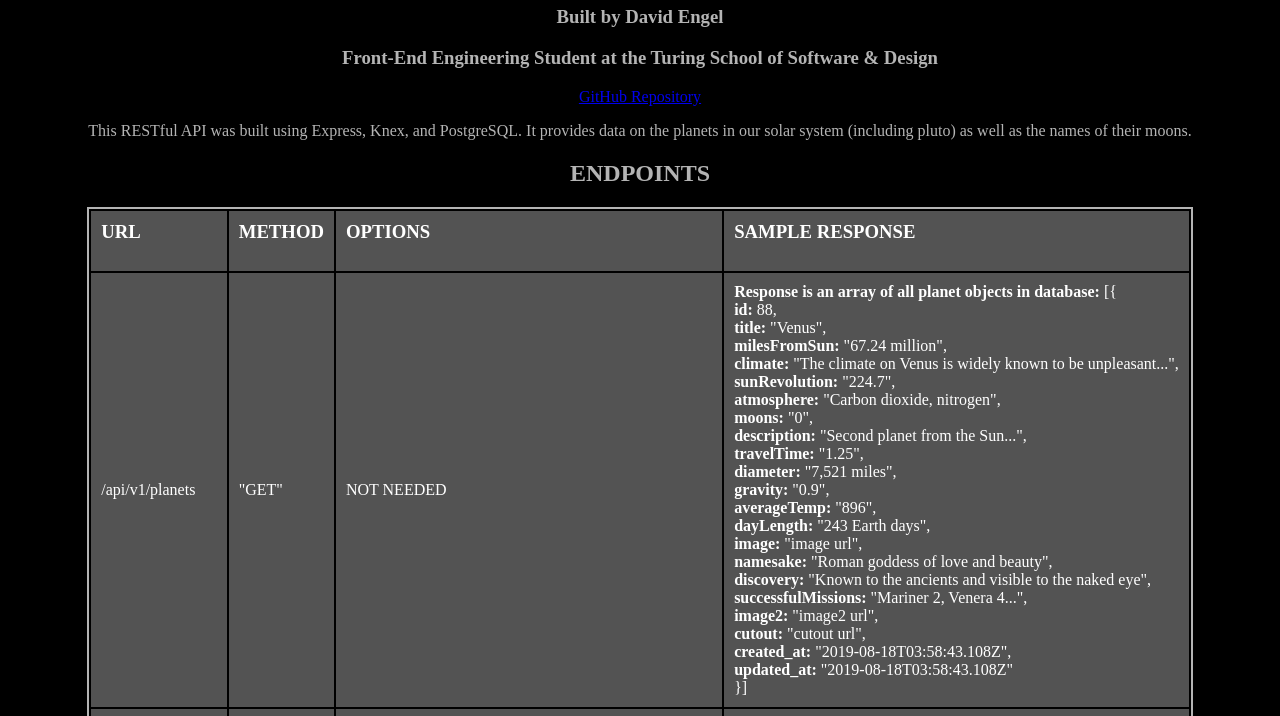
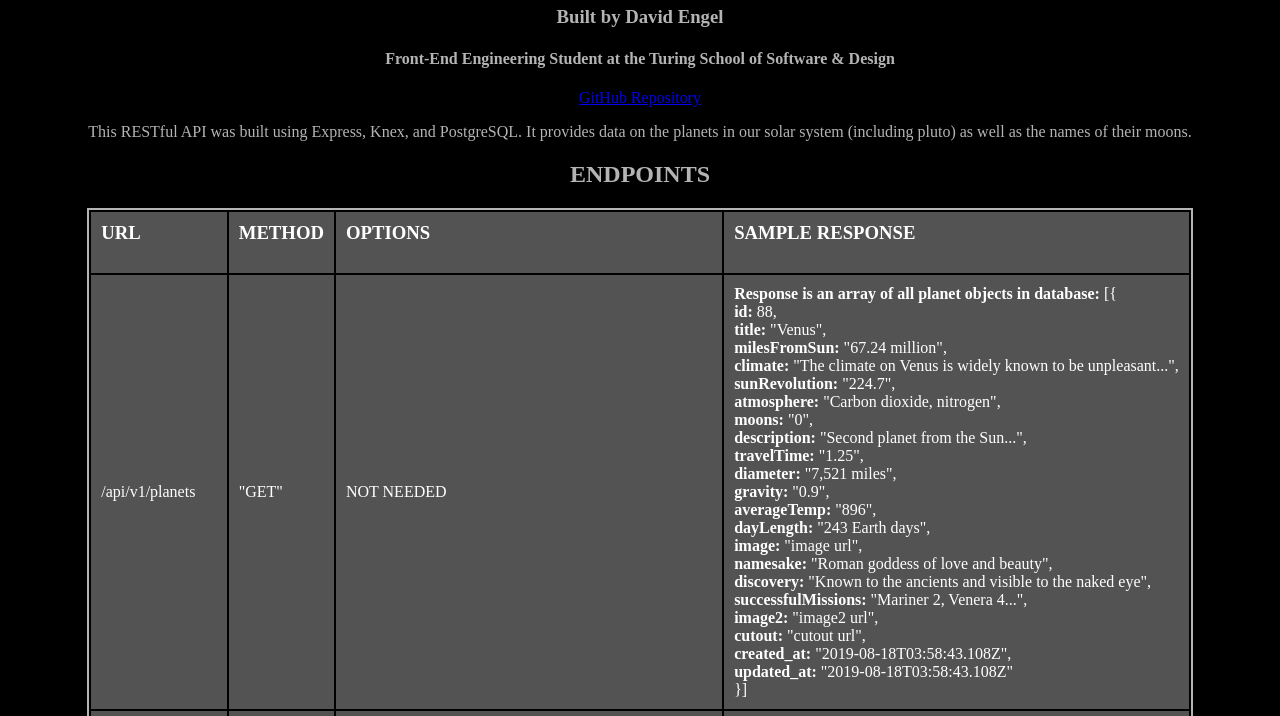
Before and after one commit to David5280/planets-api, a website: page public/index.html in a window 1280 px wide. Shown: the part 60-776 px from the top of the page. Drawn offline with Linux system fonts and the light colour scheme.

Commit message:
Add semantic change to static page

```diff
--- a/public/index.html
+++ b/public/index.html
@@ -7,7 +7,7 @@
       <header>
         <h1>Space-Out API</h1>
         <h3>Built by David Engel</h3>
-        <h3>Front-End Engineering Student at the Turing School of Software & Design</h3>
+        <h4>Front-End Engineering Student at the Turing School of Software & Design</h4>
         <a class="git-hub-rep" target="_blank" href="https://github.com/David5280/space-out-api">GitHub Repository</a>
       </header>
       <main>
```
